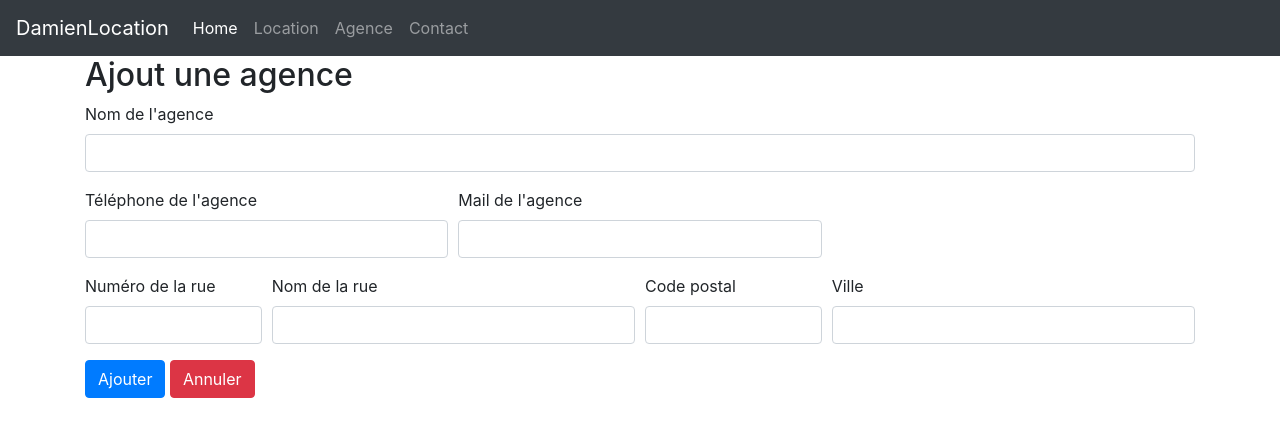
After one commit to Willremi/Groupe6, a PHP site: page /src/views/afficheAgence.php in a window 1280 px wide. The commit adds this page. Shown: the top 437 px of the page. Run offline with PHP 8.4, Linux system fonts and the light colour scheme; some libraries are stand-ins or nearby versions.

Commit message:
ajout afficheAgence.php

```diff
--- /dev/null
+++ b/PHP/projetImmo/src/views/afficheAgence.php
@@ -0,0 +1,54 @@
+<?php
+require_once 'elements/head.php';
+require_once 'elements/footer.php';
+require '../config/config.php';
+require '../models/connect.php';
+
+head();
+
+$db = connect();
+
+?>
+<h2>Ajout une agence</h2>
+<form action="addAgence.php" method="post">
+  <div class="form-row">
+    <div class="col-md-12 mb-3">
+        <label for="nomAgence">Nom de l'agence</label>
+        <input type="text" class="form-control" id="nomAgence" name="nomAgence">
+    </div>
+  </div>
+  <div class="form-row">
+      <div class="col-md-4 mb-3">
+      <label for="telAgence">Téléphone de l'agence</label>
+      <input type="text" name="telAgence" id="telAgence" class="form-control">
+      </div>
+      <div class="col-md-4 mb-3">
+      <label for="mailAgence">Mail de l'agence</label>
+      <input type="text" name="mailAgence" id="mailAgence" class="form-control">
+      </div>
+  </div>
+  <div class="form-row">
+    <div class="col-md-2 mb-3">
+        <label for="numRueAgence">Numéro de la rue</label>
+        <input type="text" name="numRueAgence" id="numRueAgence" class="form-control">
+    </div>
+    <div class="col-md-4 col-mb-3">
+        <label for="nomRueAgence">Nom de la rue</label>
+        <input type="text" name="nomRueAgence" id="nomRueAgence" class="form-control">
+    </div>
+    <div class="col-md-2 col-mb-3">
+        <label for="cpAgence">Code postal</label>
+        <input type="text" name="cpAgence" id="cpAgence" class="form-control">
+    </div>
+    <div class="col-md-4 col-mb-3">
+        <label for="villeAgence">Ville</label>
+        <input type="text" name="villeAgence" id="villeAgence" class="form-control">
+    </div>
+
+  </div>
+  <button class="btn btn-primary" type="submit">Ajouter</button>
+  <a href="gererMesBiens.php"><button type="button" class="btn btn-danger">Annuler</button></a>
+</form>
+
+<?php
+footer();
--- a/PHP/projetImmo/src/views/elements/head.php
+++ b/PHP/projetImmo/src/views/elements/head.php
@@ -33,6 +33,9 @@ function head() {
                 <a class="nav-link" href="/src/views/location.php">Location</a>
             </li>
             <li class="nav-item">
+                <a class="nav-link" href="/src/views/agence.php">Agence</a>
+            </li>
+            <li class="nav-item">
                 <a class="nav-link" href="/src/views/contact.php">Contact</a>
             </li>
         </ul>
```
Also changed, not shown: PHP/projetImmo/src/views/agence.php (added, +31 -0 lines).
